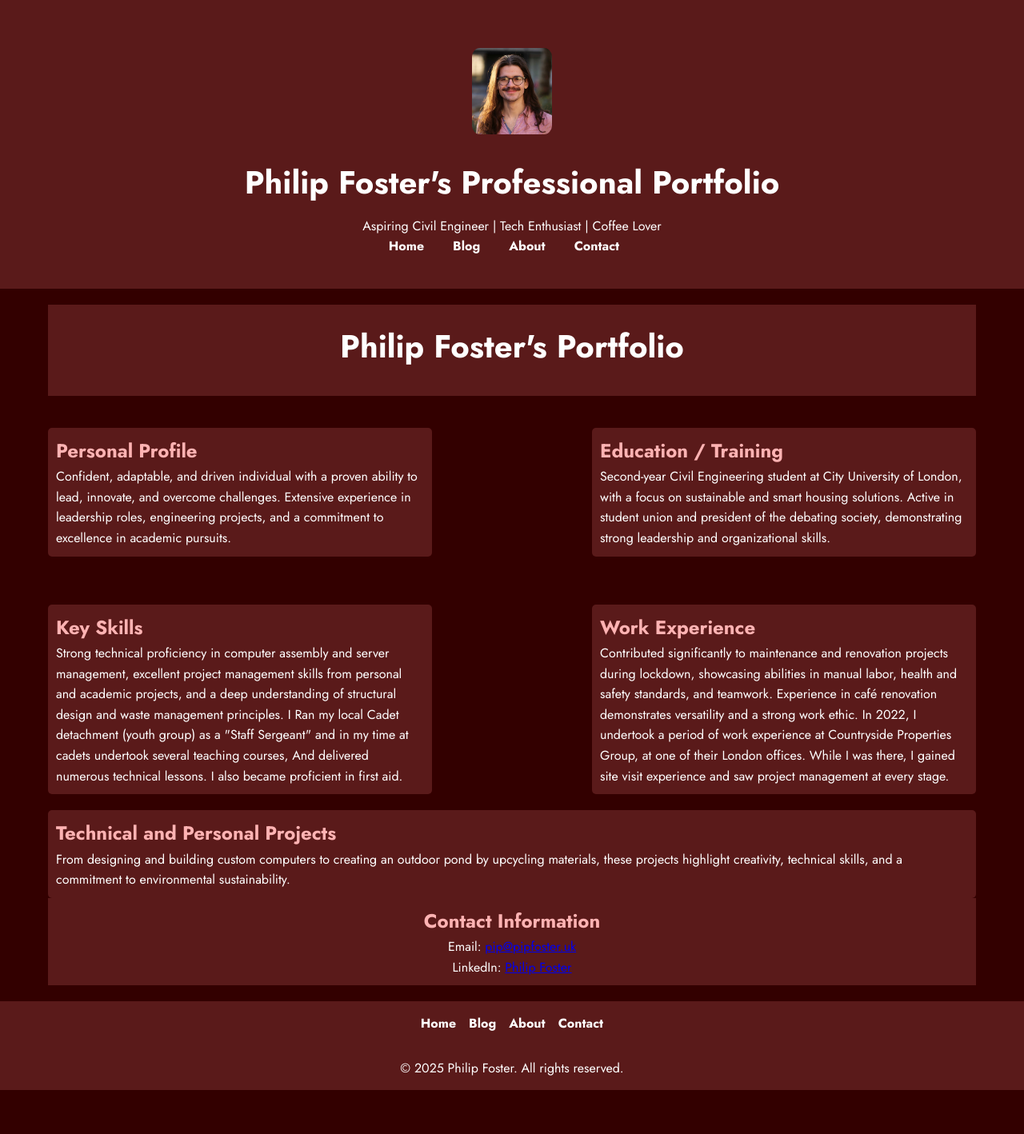
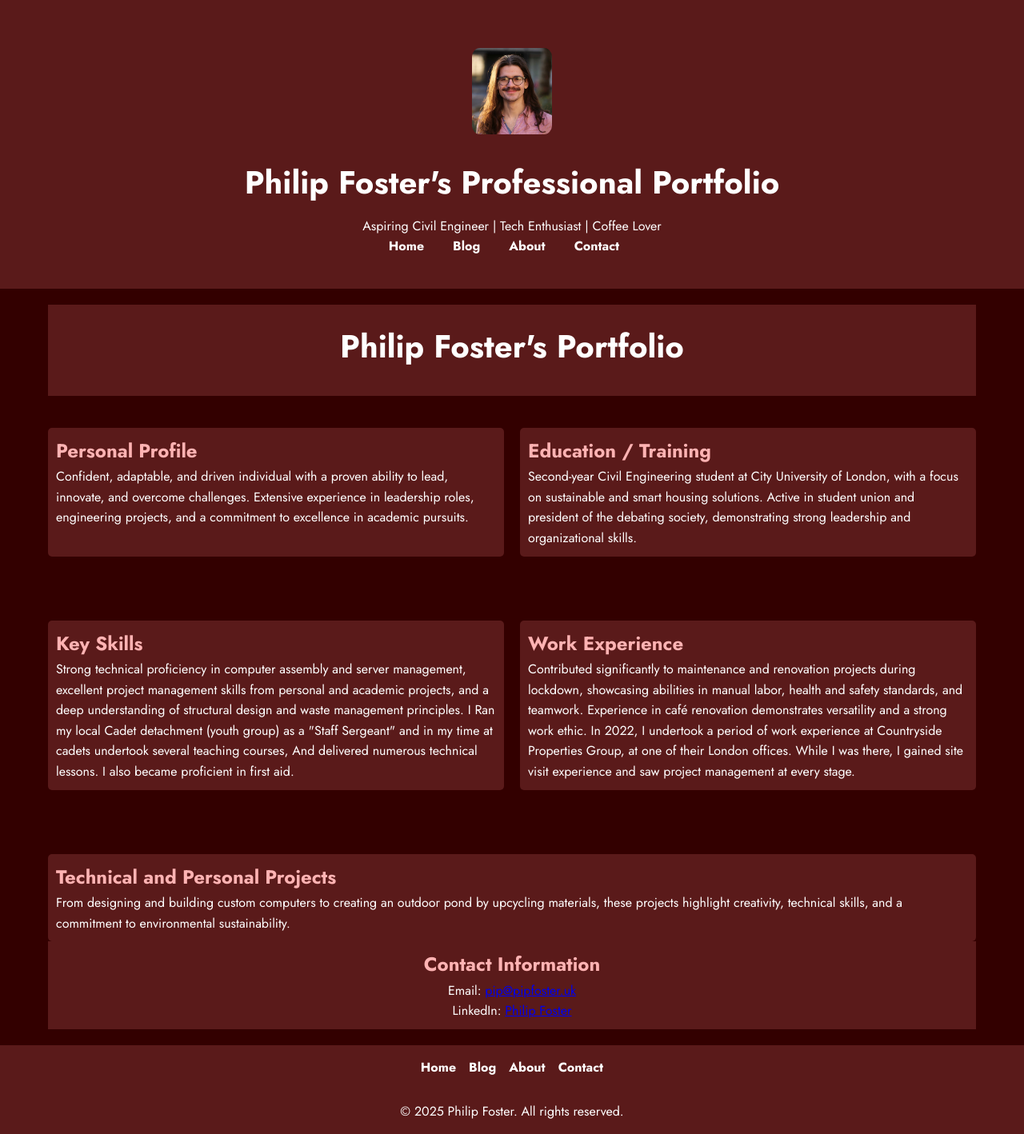
Before and after one commit to PipCraft/PipCraft.github.io, a Jekyll site: the page built from index.html, in a window 1280 px wide. Shown: the whole page at 80% size. Built offline with Jekyll 4.4.1, drawn with Linux system fonts in a browser that asks for light colours; before the commit the page ends 1363 px from its top, so only the background shows below that.

Commit message:
Update index.html
normalised margins

```diff
--- a/index.html
+++ b/index.html
@@ -62,18 +62,19 @@ title: "Philip Foster's Professional Portfolio"
             gap: 20px;
             flex-wrap: wrap;
             margin-top: 40px; /* Added margin to the top for spacing */
+            margin-bottom: 40px; /* Added consistent bottom margin */
         }
 
         /* Section Styling */
         .main-content section {
             flex: 1;
             min-width: 240px;
-            max-width: 480px;
+            max-width: 576px; /* Increased width by 20% */
             padding: 10px;
             background-color: #5a1a1a;
             border-radius: 5px;
             box-sizing: border-box;
-            margin-bottom: 20px;
+            margin-bottom: 40px; /* Added consistent bottom margin */
         }
 
         .main-content section h2 {
@@ -94,7 +95,7 @@ title: "Philip Foster's Professional Portfolio"
             }
 
             .main-content section {
-                margin-bottom: 20px;
+                margin-bottom: 20px; /* Reduced space between stacked sections on small screens */
             }
         }
     </style>
```
